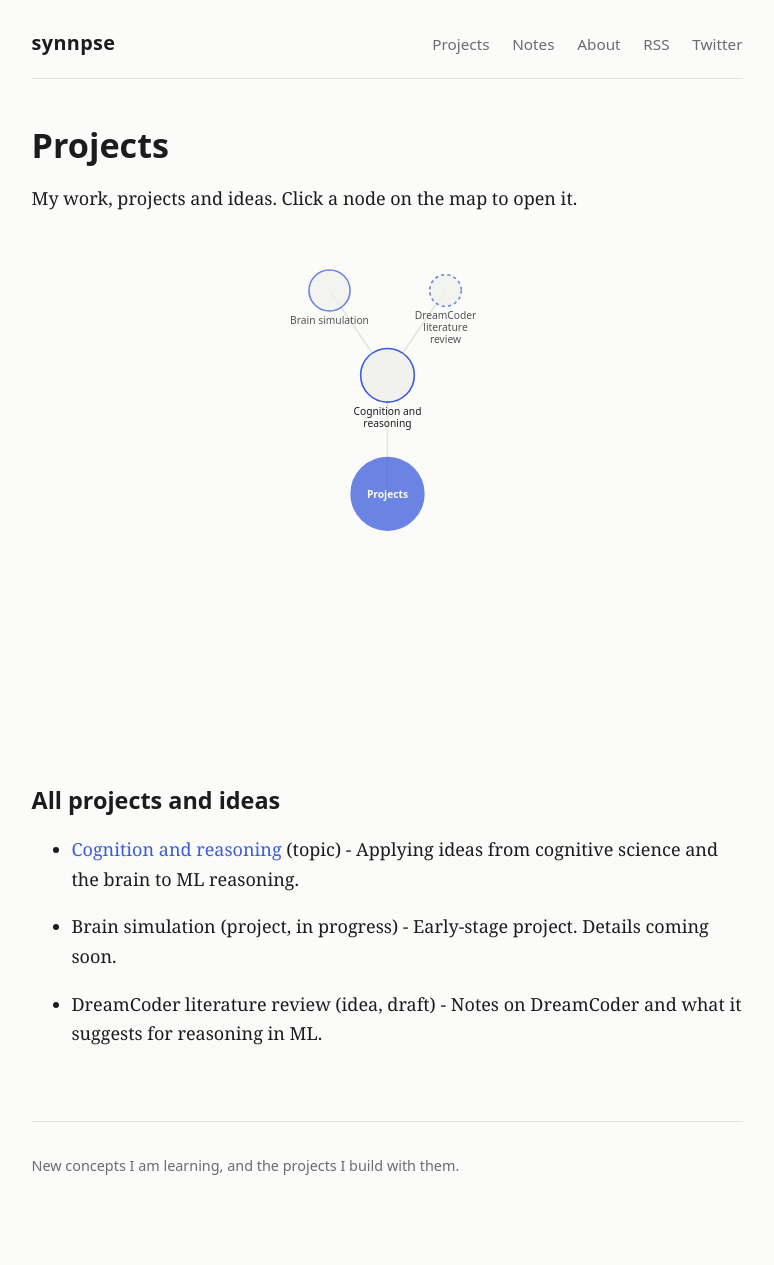
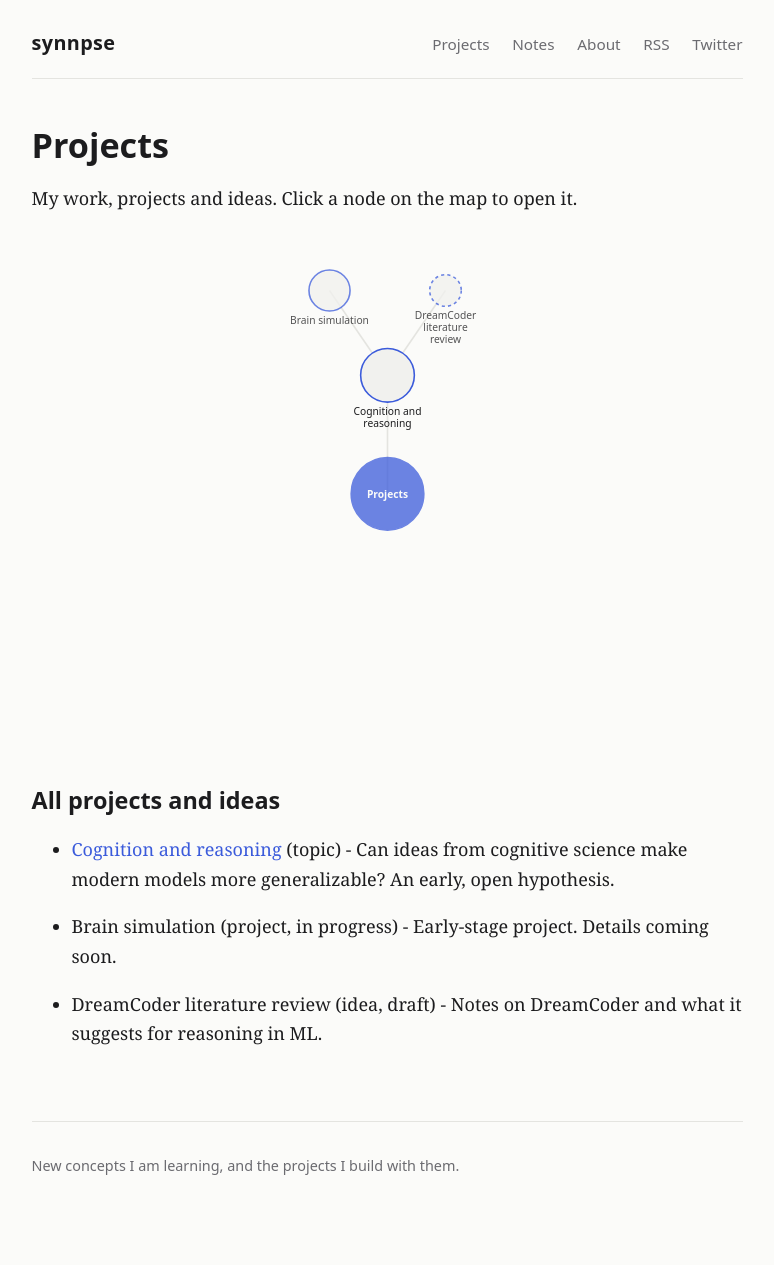
Before and after one commit to AnushaMishra/AnushaMishra.github.io, a Jekyll site: the page built from projects.md, in a window 1280 px wide. Shown: the whole page, without its empty margins (253-1027 px from the left). Built offline with Jekyll 4.4.1, drawn with Linux system fonts in a browser that asks for light colours.

Commit message:
Update projects.yml

```diff
--- a/_data/projects.yml
+++ b/_data/projects.yml
@@ -2,7 +2,7 @@
   title: Cognition and reasoning
   type: topic
   url: /cognition/
-  blurb: Applying ideas from cognitive science and the brain to ML reasoning.
+  blurb: Can ideas from cognitive science make modern models more generalizable? An early, open hypothesis.
 - id: brain-sim
   title: Brain simulation
   type: project
```
